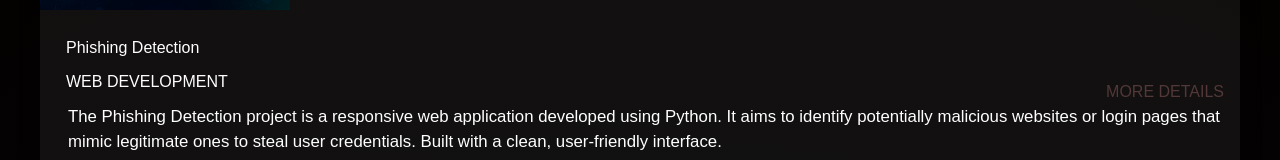
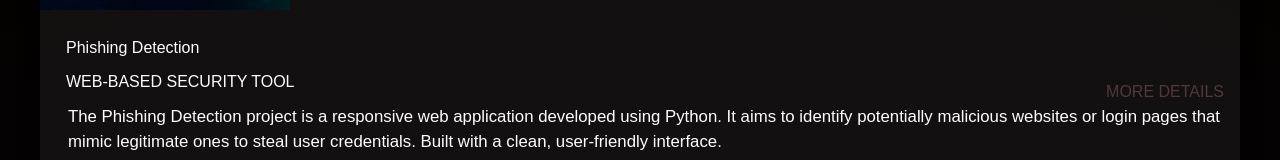
Before and after one commit to shim079/mysite, a Next.js app: page /mysite/Project in a window 1280 px wide. Shown: the part 791-951 px from the top of the page. Built offline with nearby package versions, Linux system fonts and the light colour scheme; a web font is replaced by a local one.

Commit message:
Update project title from 'Web development' to 'Web-based Security Tool'

```diff
--- a/app/Project/page.js
+++ b/app/Project/page.js
@@ -57,7 +57,7 @@ const page = () => {
           <div className={Styles.projectInfo}>
             <p className='m-2.5'>Phishing Detection</p>
             <strong className={Styles.projectTitle}>
-              <span>Web development</span>
+              <span>Web-based Security Tool</span>
               <a href="#" className={Styles.moreDetails}>More Details</a>
             </strong>
             <p className='ml-3 text-[0.75rem] md:text-[1.05rem]'>The Phishing Detection project is a responsive web application developed using Python. It aims to identify potentially malicious websites or login pages that mimic legitimate ones to steal user credentials. Built with a clean, user-friendly interface.
```
